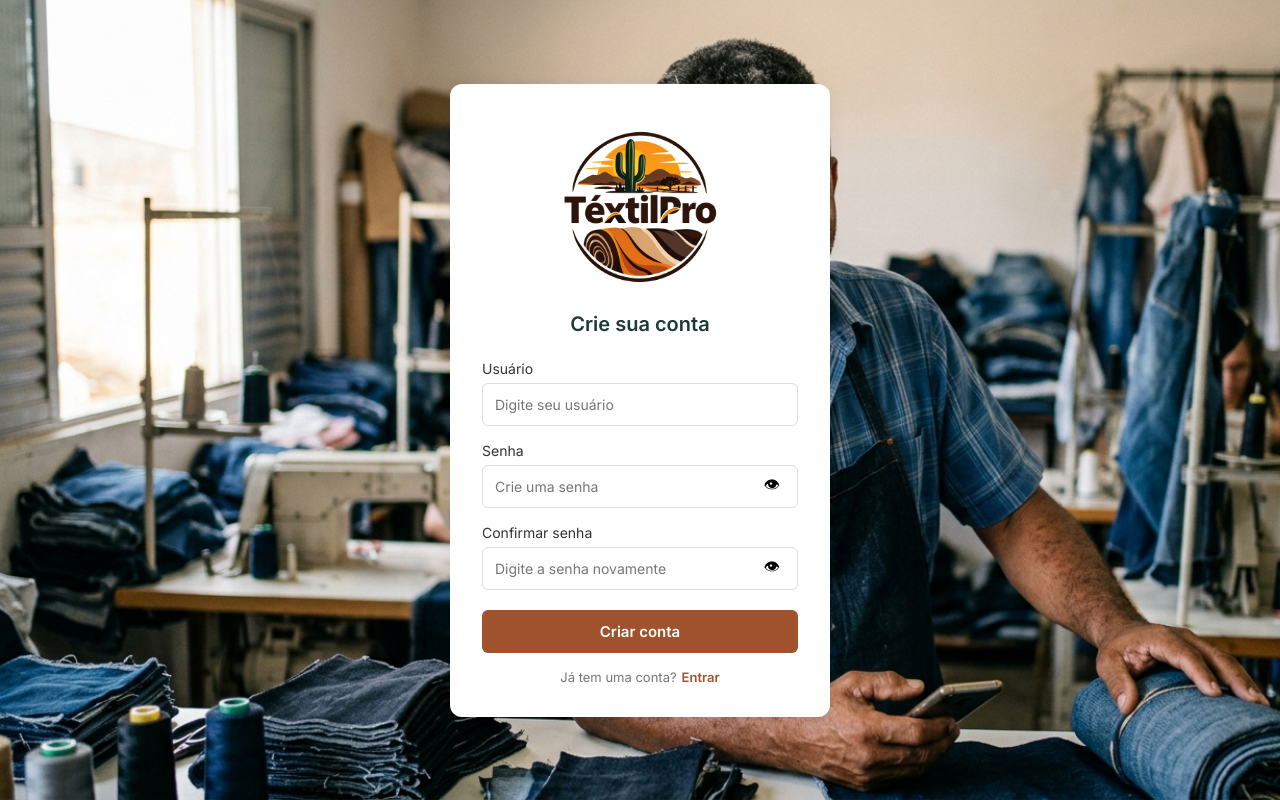
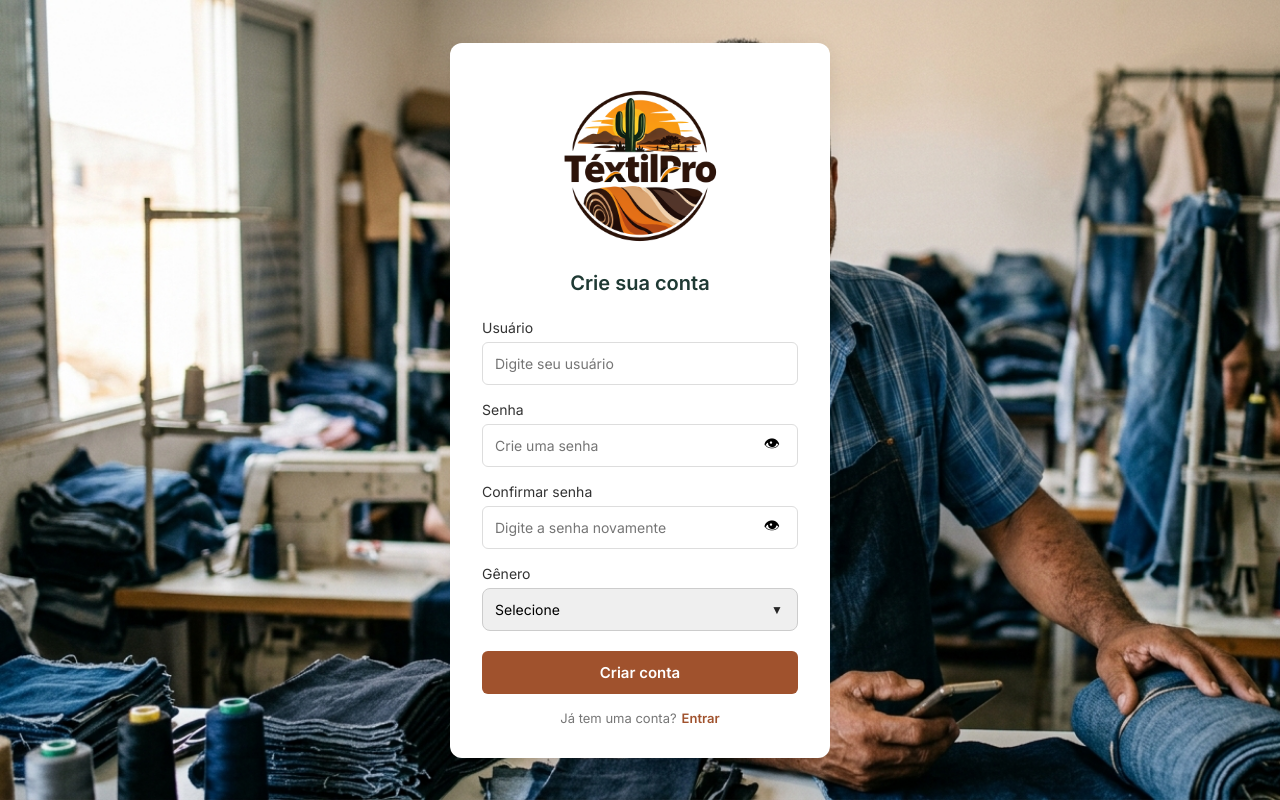
Before and after one commit to paulocesargit/TextilPro-Frontend, a React (Vite) app: page /login in a window 1280 px wide. Both pictures are taken after a click on the button "Criar conta". Built offline with nearby package versions, Linux system fonts and the light colour scheme.

Commit message:
Atualizando funcionalidades e  adiçao de tela de carregamento

```diff
--- /dev/null
+++ b/src/components/Loanding/Loading.jsx
@@ -0,0 +1,18 @@
+import styles from "./Loading.module.css";
+import logo from "../../assets/RenderTextilpro.png";
+
+export function Loading({ mensagem = "Carregando..." }) {
+  return (
+    <div className={styles.loading}>
+      <div className={styles.conteudo}>
+        <img src={logo} alt="Logo TextilPro" className={styles.logo} />
+
+        <p className={styles.mensagem}>{mensagem}</p>
+
+        <div className={styles.barra}>
+          <div className={styles.progresso}></div>
+        </div>
+      </div>
+    </div>
+  );
+}
--- /dev/null
+++ b/src/components/Loanding/Loading.module.css
@@ -0,0 +1,68 @@
+.loading {
+  position: fixed;
+  inset: 0;
+  display: flex;
+  justify-content: center;
+  align-items: center;
+  background-color: #f5f3ee;
+  z-index: 9999;
+}
+
+.conteudo {
+  width: 280px;
+  text-align: center;
+  animation: aparecer 0.4s ease;
+}
+
+.logo {
+  display: block;
+  width: 180px;
+  max-width: 100%;
+  height: auto;
+  margin: 0 auto 20px;
+  object-fit: contain;
+}
+
+.mensagem {
+  margin: 0 0 24px;
+  color: #777777;
+  font-size: 14px;
+}
+
+.barra {
+  width: 100%;
+  height: 5px;
+  overflow: hidden;
+  border-radius: 10px;
+  background-color: #e6e4dd;
+}
+
+.progresso {
+  width: 40%;
+  height: 100%;
+  border-radius: 10px;
+  background-color: #a0522d;
+  animation: carregar 1s ease-in-out infinite;
+}
+
+@keyframes carregar {
+  0% {
+    transform: translateX(-100%);
+  }
+
+  100% {
+    transform: translateX(350%);
+  }
+}
+
+@keyframes aparecer {
+  from {
+    opacity: 0;
+    transform: translateY(8px);
+  }
+
+  to {
+    opacity: 1;
+    transform: translateY(0);
+  }
+}
--- a/src/components/Sidebar/Sidebar.jsx
+++ b/src/components/Sidebar/Sidebar.jsx
@@ -1,4 +1,5 @@
-import { NavLink } from "react-router";
+import { useState } from "react";
+import { NavLink, useNavigate } from "react-router";
 import {
   LayoutDashboard,
   ShoppingCart,
@@ -11,6 +12,7 @@ import {
   UsersRound,
 } from "lucide-react";
 import logo from "../../assets/RenderTextilProC.png";
+import { Loading } from "../Loanding/Loading";
 
 import styles from "./Sidebar.module.css";
 
@@ -53,9 +55,20 @@ const menuItems = [
 ];
 
 export function Sidebar() {
+  const navigate = useNavigate();
+  const [carregando, setCarregando] = useState(false);
   function sair() {
-    localStorage.removeItem("usuario");
-    window.location.href = "/login";
+    setCarregando(true);
+
+    setTimeout(() => {
+      localStorage.removeItem("usuario");
+      localStorage.removeItem("genero");
+      navigate("/login");
+    }, 2000);
+  }
+
+  if (carregando) {
+    return <Loading mensagem="Saindo da sua conta..." />;
   }
 
   return (
--- a/src/pages/Cadastro/Cadastro.jsx
+++ b/src/pages/Cadastro/Cadastro.jsx
@@ -11,6 +11,7 @@ export function Cadastro() {
 
   const [mostrarSenha, setMostrarSenha] = useState(false);
   const [mostrarConfirmarSenha, setMostrarConfirmarSenha] = useState(false);
+  const [genero, setGenero] = useState("");
 
   const navigate = useNavigate();
 
@@ -39,13 +40,14 @@ export function Cadastro() {
     usuarios.push({
       usuario: usuario,
       senha: senha,
+      genero: genero,
     });
 
     localStorage.setItem("usuarios", JSON.stringify(usuarios));
 
     toast.success("Cadastro realizado com sucesso!");
 
-    navigate("/");
+    navigate("/login");
   }
 
   /* function cadastrar(event) {
@@ -78,7 +80,9 @@ export function Cadastro() {
           type="text"
           placeholder="Digite seu usuário"
           value={usuario}
-          onChange={(event) => setUsuario(event.target.value)}
+          onChange={(event) =>
+            setUsuario(event.target.value.replace(/[^a-zA-ZÀ-ÿ]/g, ""))
+          }
         />
 
         <label htmlFor="senha">Senha</label>
@@ -88,6 +92,7 @@ export function Cadastro() {
             type={mostrarSenha ? "text" : "password"}
             placeholder="Crie uma senha"
             value={senha}
+            maxLength={5}
             onChange={(event) => setSenha(event.target.value)}
           />
 
@@ -107,6 +112,7 @@ export function Cadastro() {
             type={mostrarConfirmarSenha ? "text" : "password"}
             placeholder="Digite a senha novamente"
             value={confirmarSenha}
+            maxLength={5}
             onChange={(event) => setConfirmarSenha(event.target.value)}
           />
 
@@ -120,12 +126,27 @@ export function Cadastro() {
             {mostrarConfirmarSenha ? "🙈" : "👁"}
           </button>
         </div>
-
+        <div className={styles.campogenero}>
+          <label htmlFor="genero">Gênero</label>
+          <div className={styles.selectSet}>
+            <select
+              id="genero"
+              name="genero"
+              value={genero}
+              onChange={(e) => setGenero(e.target.value)}
+              required
+            >
+              <option value="">Selecione</option>
+              <option value="Masculino">Masculino</option>
+              <option value="Feminino">Feminino</option>
+            </select>
+          </div>
+        </div>
         <button type="submit">Criar conta</button>
 
         <div className={styles.voltarLogin}>
           <span>Já tem uma conta?</span>
-          <button type="button" onClick={() => navigate("/")}>
+          <button type="button" onClick={() => navigate("/login")}>
             Entrar
           </button>
         </div>
--- a/src/pages/Cadastro/Cadastro.module.css
+++ b/src/pages/Cadastro/Cadastro.module.css
@@ -120,3 +120,43 @@
   cursor: pointer;
   font-size: 16px;
 }
+
+.campogenero {
+  display: flex;
+  flex-direction: column;
+  margin-bottom: 16px;
+}
+
+/*.campogenero select {
+  padding: 12px;
+  border: 1px solid #cccccc;
+  border-radius: 8px;
+  font-size: 14px;
+  outline: none;
+  cursor: pointer;
+}*/
+
+.selectSet {
+  position: relative;
+}
+
+.selectSet select {
+  width: 100%;
+  padding: 12px;
+  padding-right: 42px;
+  appearance: none;
+  border: 1px solid #cccccc;
+  border-radius: 8px;
+  font-size: 14px;
+  cursor: pointer;
+}
+
+.selectSet::after {
+  content: "▼";
+  position: absolute;
+  right: 15px;
+  top: 50%;
+  transform: translateY(-50%);
+  font-size: 12px;
+  pointer-events: none;
+}
--- a/src/pages/Dashboard/Dashboard.jsx
+++ b/src/pages/Dashboard/Dashboard.jsx
@@ -28,11 +28,15 @@ const indicadores = [
 
 export function Dashboard() {
   const [usuario] = useState(localStorage.getItem("usuario") || "");
+  const [genero] = useState(localStorage.getItem("genero") || "");
   return (
     <div className={styles.dashboard}>
       <header className={styles.cabecalho}>
         <div>
-          <h1>Seja bem-vindo, {usuario}!</h1>
+          <h2>
+            {" "}
+            Seja {genero === "Feminino" ? "bem-vinda" : "bem-vindo"}, {usuario}!
+          </h2>
           <p>Confira o resumo da sua confecção.</p>
         </div>
       </header>
--- a/src/pages/Login/Login.jsx
+++ b/src/pages/Login/Login.jsx
@@ -1,12 +1,14 @@
 import { useState } from "react";
 import { useNavigate } from "react-router";
 import { toast } from "sonner";
+import { Loading } from "../../components/Loanding/Loading.jsx";
 import styles from "./Login.module.css";
 import logo from "../../assets/RenderTextilpro.png";
 
 export function Login() {
   const [usuario, setUsuario] = useState("");
   const [senha, setSenha] = useState("");
+  const [carregando, setCarregando] = useState(false);
   const navigate = useNavigate();
 
   function entrar(event) {
@@ -25,8 +27,13 @@ export function Login() {
 
     if (usuarioEncontrado) {
       localStorage.setItem("usuario", usuarioEncontrado.usuario);
+      localStorage.setItem("genero", usuarioEncontrado.genero);
 
-      navigate("/dashboard");
+      setCarregando(true);
+
+      setTimeout(() => {
+        navigate("/dashboard");
+      }, 2000);
     } else {
       toast.error("Usuário ou senha incorretos.");
 
@@ -54,6 +61,11 @@ export function Login() {
     }
   }
 */
+
+  if (carregando) {
+    return <Loading mensagem="Preparando seu ambiente..." />;
+  }
+
   return (
     <div className={styles.login}>
       <form className={styles.formulario} onSubmit={entrar}>
@@ -68,7 +80,9 @@ export function Login() {
           type="text"
           placeholder="Digite seu usuário"
           value={usuario}
-          onChange={(event) => setUsuario(event.target.value)}
+          onChange={(event) =>
+            setUsuario(event.target.value.replace(/[^a-zA-ZÀ-ÿ]/g, ""))
+          }
         />
 
         <label htmlFor="senha">Senha</label>
@@ -77,6 +91,7 @@ export function Login() {
           type="password"
           placeholder="Digite sua senha"
           value={senha}
+          maxLength={5}
           onChange={(event) => setSenha(event.target.value)}
         />
 
--- a/src/routes/AppRoutes.jsx
+++ b/src/routes/AppRoutes.jsx
@@ -17,6 +17,7 @@ export function AppRoutes() {
       <Routes>
         <Route path="/login" element={<Login />} />
         <Route path="/cadastro" element={<Cadastro />} />
+        <Route path="*" element={<NotFound />} />
 
         <Route element={<ProtectedRoute />}>
           <Route element={<MainLayout />}>
```
